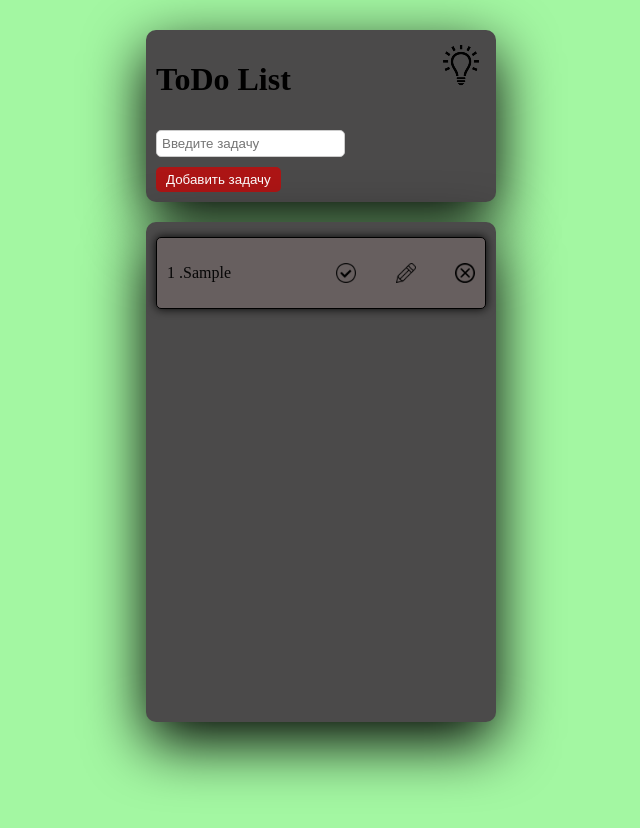
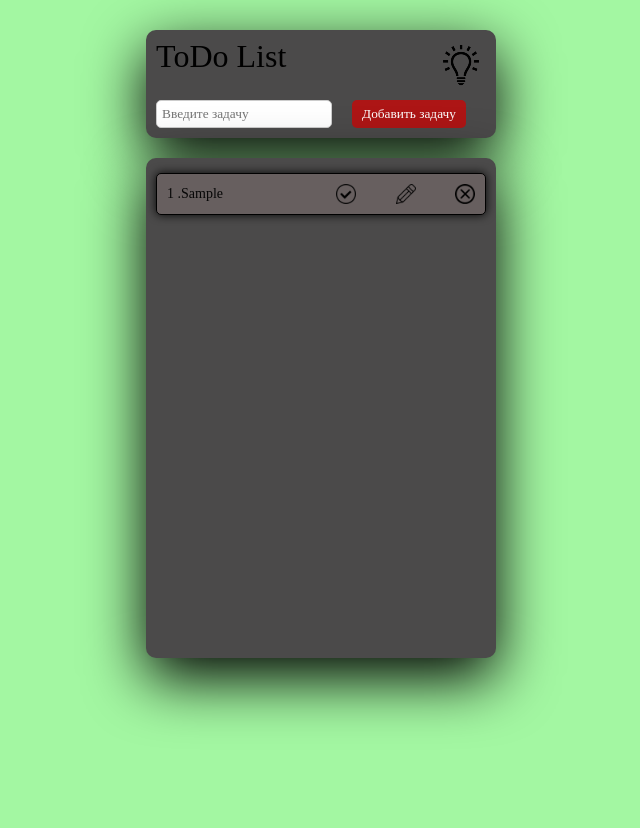
Before and after one commit to GeoSv23/toDo, a website built with Vite: page index.html in a window 1280 px wide. Both pictures are taken after typing "Sample" into the empty fields and a click on the button "Добавить задачу". Shown: the whole page, without its empty margins (319-959 px from the left). Built offline with nearby package versions, Linux system fonts and the light colour scheme; files whose address does not match are found by name.

Commit message:
add null style

```diff
--- /dev/null
+++ b/nullstyle.scss
@@ -0,0 +1,80 @@
+/*Обнуление*/
+* {
+  padding: 0;
+  margin: 0;
+  border: 0;
+}
+*,
+*:before,
+*:after {
+  -moz-box-sizing: border-box;
+  -webkit-box-sizing: border-box;
+  box-sizing: border-box;
+}
+:focus,
+:active {
+  outline: none;
+}
+a:focus,
+a:active {
+  outline: none;
+}
+
+nav,
+footer,
+header,
+aside {
+  display: block;
+}
+
+html,
+body {
+  height: 100%;
+  width: 100%;
+  font-size: 100%;
+  line-height: 1;
+  font-size: 14px;
+  -ms-text-size-adjust: 100%;
+  -moz-text-size-adjust: 100%;
+  -webkit-text-size-adjust: 100%;
+}
+input,
+button,
+textarea {
+  font-family: inherit;
+}
+
+input::-ms-clear {
+  display: none;
+}
+button {
+  cursor: pointer;
+}
+button::-moz-focus-inner {
+  padding: 0;
+  border: 0;
+}
+a,
+a:visited {
+  text-decoration: none;
+}
+a:hover {
+  text-decoration: none;
+}
+ul li {
+  list-style: none;
+}
+img {
+  vertical-align: top;
+}
+
+h1,
+h2,
+h3,
+h4,
+h5,
+h6 {
+  font-size: inherit;
+  font-weight: 400;
+}
+/*--------------------*/
--- a/style.scss
+++ b/style.scss
@@ -1,3 +1,5 @@
+@import url(/nullstyle.scss);
+
 @font-face {
   font-family: "Gilroy";
   src: local("Gilroy Regular"), local("Gilroy-Regular"),
@@ -37,6 +39,7 @@ body {
   display: flex;
   justify-content: space-between;
   margin: 10px;
+  font-size: xx-large;
 }
 
 #todoForm {
```
